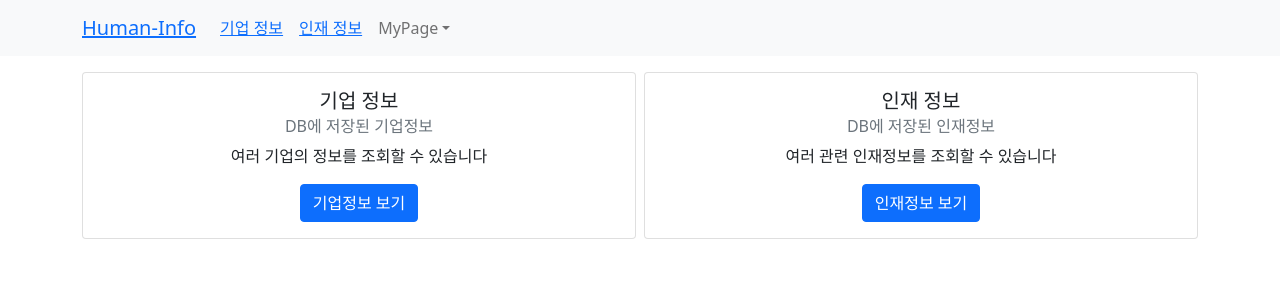
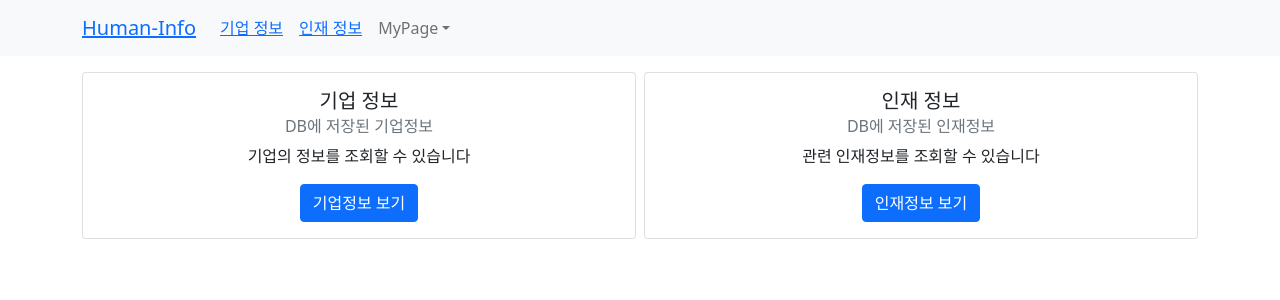
Before and after one commit to kinopiooooo/humaninfo, a React (Create React App) app: page / in a window 1280 px wide. Shown: the top 300 px of the page. Built offline with nearby package versions, Linux system fonts and the light colour scheme; no server answers.

Commit message:
인덱스 텍스트 변경

```diff
--- a/src/App.js
+++ b/src/App.js
@@ -76,7 +76,7 @@ function Home(){
               <Card.Title>기업 정보</Card.Title>
               <Card.Subtitle className="mb-2 text-muted">DB에 저장된 기업정보</Card.Subtitle>
               <Card.Text>
-                여러 기업의 정보를 조회할 수 있습니다
+                기업의 정보를 조회할 수 있습니다
               </Card.Text>
               <Button variant="primary">기업정보 보기</Button>
             </Card.Body>
@@ -88,7 +88,7 @@ function Home(){
               <Card.Title>인재 정보</Card.Title>
               <Card.Subtitle className="mb-2 text-muted">DB에 저장된 인재정보</Card.Subtitle>
               <Card.Text>
-                여러 관련 인재정보를 조회할 수 있습니다
+                관련 인재정보를 조회할 수 있습니다
               </Card.Text>
               <Button variant="primary" href={"/humanList"}>인재정보 보기</Button>
             </Card.Body>
```
Also changed, not shown: src/Following.js (line endings or trailing spaces), src/HumanList.js (line endings or trailing spaces).
